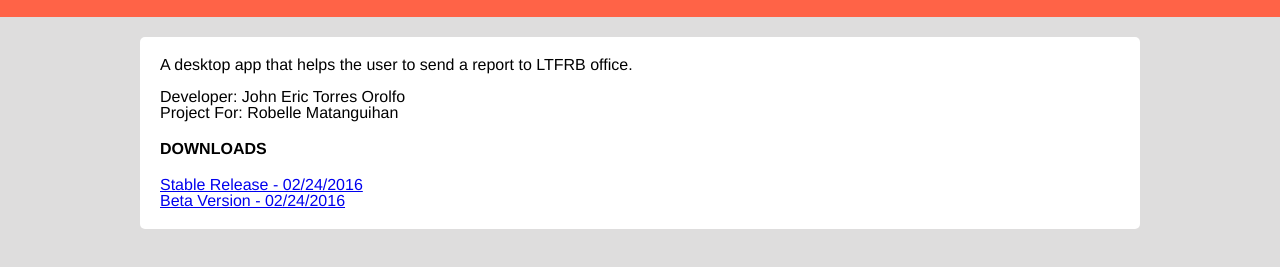
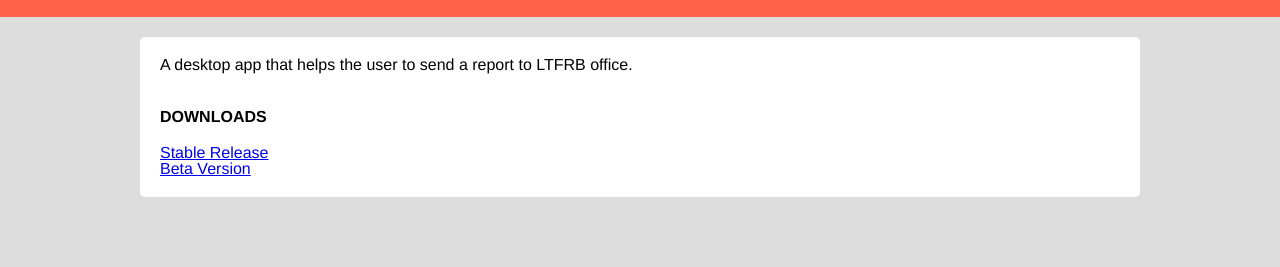
Before and after one commit to Soloista/reporttaxi, a plain HTML site: page index.html in a window 1280 px wide. Shown: the part 43-310 px from the top of the page. Drawn offline with Linux system fonts and the light colour scheme.

Commit message:
Some changes regarding with index.html; requested by Rob

```diff
--- a/index.html
+++ b/index.html
@@ -14,16 +14,12 @@
                 A desktop app that helps the user to send a report to LTFRB office.
             </p>
             <br>
-            <p>
-                <label for=""><b>Developer: </b> <i>John Eric Torres Orolfo</i></label>
-                <label for=""><b>Project For: </b> <i>Robelle Matanguihan</i></label>
-            </p>
             <h3>DOWNLOADS</h3>
             <p>
-                <a href="downloads/app-win32-release.zip">Stable Release - 02/24/2016</a>
+                <a href="downloads/app-win32-release.zip">Stable Release</a>
             </p>
             <p>
-                <a href="downloads/app-win32-beta.zip">Beta Version - 02/24/2016</a>
+                <a href="downloads/app-win32-beta.zip">Beta Version</a>
             </p>
         </section>
     </body>
```
